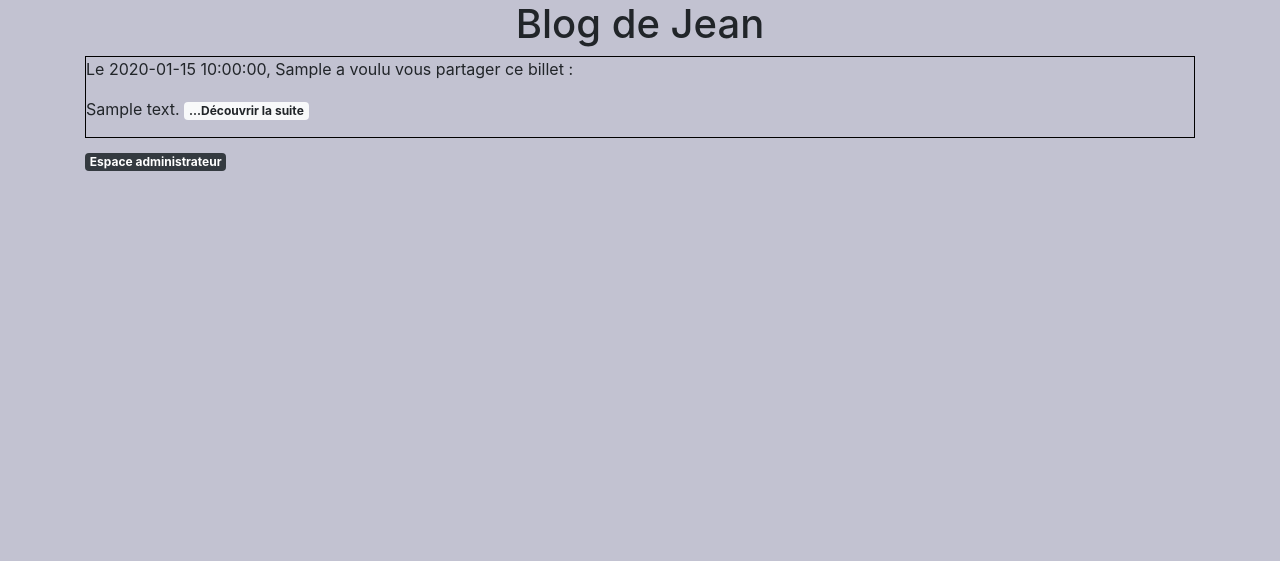
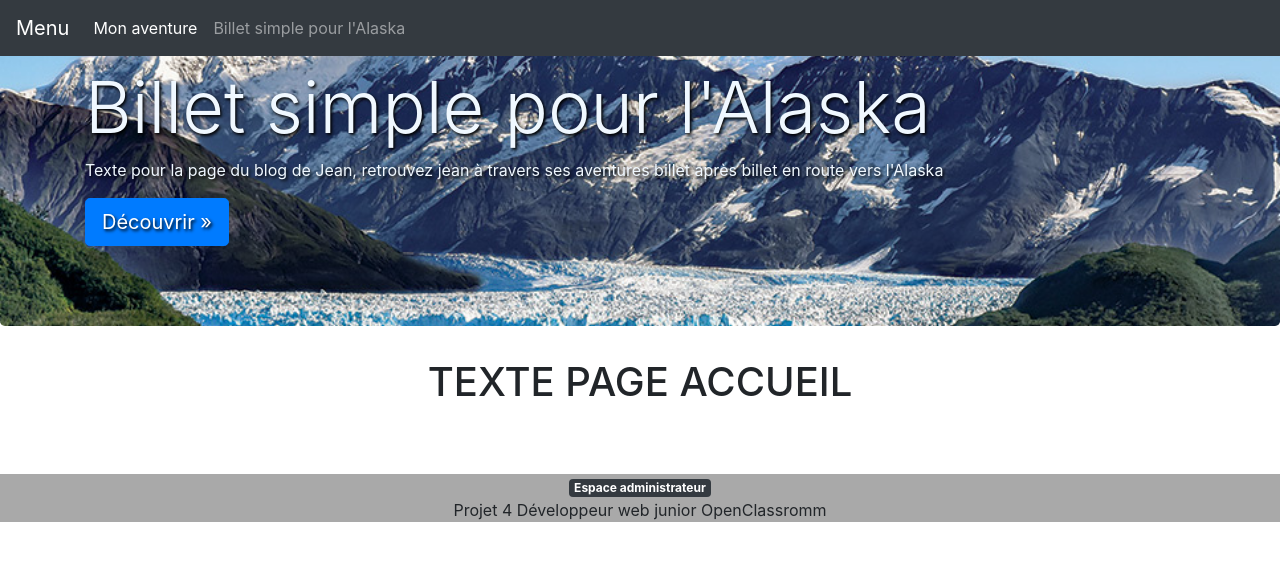
Before and after one commit to nicolas5789/Les-aventures-de-Jean, a PHP site: page / in a window 1280 px wide. Shown: the top 561 px of the page. Run offline with PHP 8.4, Linux system fonts and the light colour scheme; tables that the repository leaves empty or names only in its code hold one stand-in row (values such as "Sample post").

Commit message:
template et design

```diff
--- a/controller/FrontController.php
+++ b/controller/FrontController.php
@@ -1,8 +1,17 @@
 <?php
+
+//TOUT PLACER DANS UNE CLASSE
+//METHODE EN STATIC
+
 
 //appel des model
 require("model/post.php");
 require("model/comment.php");
+//REMPLACER PAR AUTOLOAD
+function home()
+{
+	require("views/front/frontHomeView.php");
+}
 
 function listPosts()
 {
@@ -10,7 +19,7 @@ function listPosts()
 
 	$posts = $postManager->getPosts(); //permet d'obtenir les billets avec leurs info(posts)
 
-	require("views/front/frontBlog.php"); //lance la page affichant les billets
+	require("views/front/frontBlogView.php"); //lance la page affichant les billets
 }
 
 function post() //affiche un post avec ses com
@@ -42,5 +51,4 @@ function newSignal()
 	$postId = $_GET["postId"];
 
 	header("Location: index.php?action=post&id=".$postId);
-
 }
--- a/controller/adminController.php
+++ b/controller/adminController.php
@@ -24,7 +24,7 @@ function changePost() //envoi le billet modifié à la bdd
 {
 	$postManager = new PostManager();
 
-	$sendPost = $postManager->changePost($_POST["auteur"], $_POST["contenu"], $_GET["id"]);
+	$sendPost = $postManager->changePost($_POST["titre"], $_POST["contenu"], $_GET["id"]);
 
 	header("Location: index.php?action=admin");
 }
@@ -35,14 +35,14 @@ function editPost() //obtient billet dans zone de modification
 
 	$post = $postManger->getPost($_GET["id"]);
 
-	require("views/admin/adminEditPost.php");
+	require("views/admin/adminEditPostView.php");
 }
 
-function newPost($auteur, $contenu) //permet d'ajouter un billet
+function newPost($titre, $contenu) //permet d'ajouter un billet
 {
 	$postManager = new PostManager();
 
-	$sendPost = $postManager->setPost($auteur, $contenu);
+	$sendPost = $postManager->setPost($titre, $contenu);
 
 	header("Location: index.php?action=admin");
 }
@@ -57,3 +57,8 @@ function admin()
 
 	require("views/admin/adminView.php");
 }
+
+function connectForm()
+{
+	require("views/admin/adminConnexionView.php");
+}
--- a/index.php
+++ b/index.php
@@ -1,6 +1,7 @@
 <?php
 session_start();
 
+//APPEL DIRECTEMENT
 
 require("controller/FrontController.php"); //appel des controleurs
 require("controller/AdminController.php");
@@ -19,6 +20,16 @@ if (isset($_action))
 {
 	switch ($_action)
 	{
+		case "home" :
+		{
+			home();
+			break;
+		}
+		case "blog" :
+		{
+			listPosts();
+			break;
+		}
 		case "post" :
 			if (isset($_id) && $_id > 0)
 		{
@@ -45,7 +56,7 @@ if (isset($_action))
 		{
 			if(isset($_SESSION["access"]) && $_SESSION["access"] == "ok")
 			{
-				newPost($_POST["auteur"], $_POST["contenu"]);
+				newPost($_POST["titre"], $_POST["contenu"]);
 			} else
 			{
 				header("Location: index.php");
@@ -70,7 +81,7 @@ if (isset($_action))
 
 		case "formAccess" :
 		{
-			header("Location: views/admin/adminConnexion.php");
+			connectForm();
 			break;
 		}
 
@@ -81,7 +92,7 @@ if (isset($_action))
 				access($_POST["pseudo"], $_POST["pass"]);
 			} else
 			{
-				header("Location: views/admin/adminConnexion.php");
+				connectForm();
 			}
 			break;
 		}
@@ -167,11 +178,11 @@ if (isset($_action))
 
 		default :
 		{
-			listPosts();
+			home();
 			break;
 		}
 	}
 } else
 {
-	listPosts();
+	home();
 }
--- a/model/post.php
+++ b/model/post.php
@@ -13,12 +13,12 @@ class PostManager extends Manager
 	}
 
 	//modification d'un billet selon son id
-	public function changePost($auteur, $contenu, $postId)
+	public function changePost($titre, $contenu, $postId)
 	{
 
 		$bdd = $this->bddConnect();
-		$editPost = $bdd->prepare("UPDATE billets SET auteur = ?, contenu = ? WHERE id = ?");
-		$sendPost = $editPost->execute(array($auteur, $contenu, $postId));
+		$editPost = $bdd->prepare("UPDATE billets SET titre = ?, contenu = ? WHERE id = ?");
+		$sendPost = $editPost->execute(array($titre, $contenu, $postId));
 
 		return $sendPost;
 	}
@@ -46,11 +46,11 @@ class PostManager extends Manager
 	}
 
 	//ajout d'un billet
-	public function setPost($auteur, $contenu)
+	public function setPost($titre, $contenu)
 	{
 		$bdd = $this->bddConnect();
-		$addPost = $bdd->prepare("INSERT INTO billets(auteur, date_creation, contenu) VALUES(?, NOW(), ?)");
-		$sendPost = $addPost->execute(array($auteur, $contenu));
+		$addPost = $bdd->prepare("INSERT INTO billets(titre, date_creation, contenu) VALUES(?, NOW(), ?)");
+		$sendPost = $addPost->execute(array($titre, $contenu));
 
 		return $sendPost;
 	}
--- a/public/css/style.css
+++ b/public/css/style.css
@@ -1,3 +1,55 @@
+.jumbotron {
+	background: url("../images/alaska.jpg");
+	background-position: center;
+	background-size: cover;
+}
+
+#bloc_haut {
+	color: aliceblue;
+	text-shadow: black 0.1em 0.1em 0.2em;
+}
+
+#labelNewCom, #labelNewPost, .labelEditPost, .textareaEditPost {
+	width: 100%;
+}
+
+#textareaNewCom {
+	height: 100px;
+}
+
+#textareaNewPost {
+	height: 200px;
+}
+
+.textareaEditPost {
+	height: 400px;
+}
+
+#bloc_centre, #signalements h3 {
+	text-align: center;
+}
+#billet p, #contenu_billet, .contenuBillet {
+	text-align: justify;
+}
+footer {
+	text-align: center;
+	margin-top: 60px;
+	background-color: darkgrey;
+}
+#commentaires {
+	text-align: initial;
+}
+.timeCom {
+	position: absolute;
+	right: 0px;
+}
+.enteteBillet, #signalements {
+	text-align: initial;
+}
+#affichages_billets, #signalements {
+	margin-top: 60px;
+}
+/*
 body {
 	background-color: #C2C2D1;
 }
@@ -36,3 +88,4 @@ td {
 #retour {
 	position: fixed;
 }
+*/
--- a/views/front/frontBlog.php
+++ /dev/null
@@ -1,41 +0,0 @@
-<!DOCTYPE html>
-<html>
-<head>
-	<meta charset="utf-8">
-	<meta name="viewport" content="width=device-width">
-	<link rel="stylesheet" type="text/css" href="public/css/bootstrap.min.css">
-	<link rel="stylesheet" type="text/css" href="public/css/style.css">
-	<title>Blog de Jean</title>
-</head>
-<body>
-	<h1>Blog de Jean</h1>
-	<div class="container-fluid">
-		<div class="container">
-			<div class="row">
-				<div class="col-md-12" id="affichages_billets">
-					<?php
-					while($data = $posts->fetch())
-					{
-					?>
-					<div class="billets">
-						<div class="enteteBillet">
-							<p> Le <?php echo $data["date_creation"]; ?>, <?php echo htmlspecialchars($data["auteur"]); ?> a voulu vous partager ce billet :</p> <!-- Voir pour affichage de la date et heure en format français -->
-						</div>
-						<div class="contenuBillet">
-							<p>
-								<?php echo htmlspecialchars(substr($data["contenu"], 0, 400)); ?>
-								<a href="index.php?action=post&amp;id=<?= $data['id'] ?>" class="badge badge-light">...Découvrir la suite</a>
-							</p>
-						</div>
-					</div>
-					<?php
-					}
-					$posts->closeCursor();
-					?>
-					<a href="index.php?action=formAccess" class="badge badge-dark">Espace administrateur</a>
-				</div>
-			</div>
-		</div>
-	</div>
-</body>
-</html>
--- /dev/null
+++ b/views/front/frontHomeView.php
@@ -0,0 +1,11 @@
+<?php $title = "Accueil"; ?>
+
+<?php ob_start(); ?>
+
+<h1>TEXTE PAGE ACCUEIL</h1>
+
+
+<?php $content = ob_get_clean(); ?>
+
+
+<?php require("template.php"); ?>
--- /dev/null
+++ b/views/front/template.php
@@ -0,0 +1,61 @@
+<!DOCTYPE html>
+<html>
+<head>
+	<meta charset="utf-8">
+	<meta name="viewport" content="width=device-width">
+	<link rel="stylesheet" type="text/css" href="public/css/bootstrap.min.css">
+	<link rel="stylesheet" type="text/css" href="public/css/style.css">
+	<title><?php echo $title ?></title>
+</head>
+
+<body>
+	<nav class="navbar navbar-expand-md navbar-dark fixed-top bg-dark">
+		<a class="navbar-brand" href="#">Menu</a>
+		<button class="navbar-toggler" type="button" data-toggle="collapse" data-target="#navbarsExampleDefault" aria-controls="navbarsExampleDefault" aria-expanded="false" aria-label="Toggle navigation">
+		<span class="navbar-toggler-icon"></span>
+		</button>
+
+		<div class="collapse navbar-collapse" id="navbarsExampleDefault">
+			<ul class="navbar-nav mr-auto">
+				<li class="nav-item active">
+					<a class="nav-link" href="index.php?action=home">Mon aventure<span class="sr-only">(current)</span></a>
+				</li>
+				<li class="nav-item">
+					<a class="nav-link" href="index.php?action=blog">Billet simple pour l'Alaska</a> <!-- AFFICHER QUE LES 3 DERNIERS ARTICLES -->
+				</li>
+			</ul>
+		</div>
+	</nav>
+
+	<main role="main">
+		<div class="jumbotron">
+			<div class="container" id="bloc_haut">
+				<h1 class="display-3">Billet simple pour l'Alaska</h1>
+				<p>Texte pour la page du blog de Jean, retrouvez jean à travers ses aventures billet après billet en route vers l'Alaska</p>
+				<p>
+					<a class="btn btn-primary btn-lg" href="#" role="button">Découvrir &raquo;</a>
+				</p>
+			</div>
+		</div>
+		<div class="container" id="bloc_centre">
+			<div class="row">
+				<div class="col-md-12">
+					<div id="contenu">
+						<?php echo $content ?>
+					</div>
+				</div>
+			</div>
+		</div>
+	</main>
+
+	<footer class="container-fluid">
+		<a href="index.php?action=formAccess" class="badge badge-dark">Espace administrateur</a>
+		<p>Projet 4 Développeur web junior OpenClassromm</p>
+	</footer>
+
+<script src="https://code.jquery.com/jquery-3.3.1.slim.min.js" integrity="sha384-q8i/X+965DzO0rT7abK41JStQIAqVgRVzpbzo5smXKp4YfRvH+8abtTE1Pi6jizo" crossorigin="anonymous"></script>
+<script src="https://cdnjs.cloudflare.com/ajax/libs/popper.js/1.14.3/umd/popper.min.js" integrity="sha384-ZMP7rVo3mIykV+2+9J3UJ46jBk0WLaUAdn689aCwoqbBJiSnjAK/l8WvCWPIPm49" crossorigin="anonymous"></script>
+<script src="https://stackpath.bootstrapcdn.com/bootstrap/4.1.1/js/bootstrap.min.js" integrity="sha384-smHYKdLADwkXOn1EmN1qk/HfnUcbVRZyYmZ4qpPea6sjB/pTJ0euyQp0Mk8ck+5T" crossorigin="anonymous"></script>
+
+</body>
+</html>
```
Also changed, not shown: views/admin/adminConnexion.php (deleted, +0 -54 lines), views/admin/adminConnexionView.php (added, +40 -0 lines), views/admin/adminEditPost.php (deleted, +0 -45 lines), views/admin/adminEditPostView.php (added, +21 -0 lines), views/admin/adminTemplate.php (added, +57 -0 lines), views/admin/adminView.php (+10 -26 lines), views/front/frontBlogView.php (added, +30 -0 lines), views/front/frontPostView.php (+13 -41 lines), views/front/sauvegardefrontblogview.php (added, +78 -0 lines), views/template.php (added, +64 -0 lines), public/images/alaska.jpg (added).
